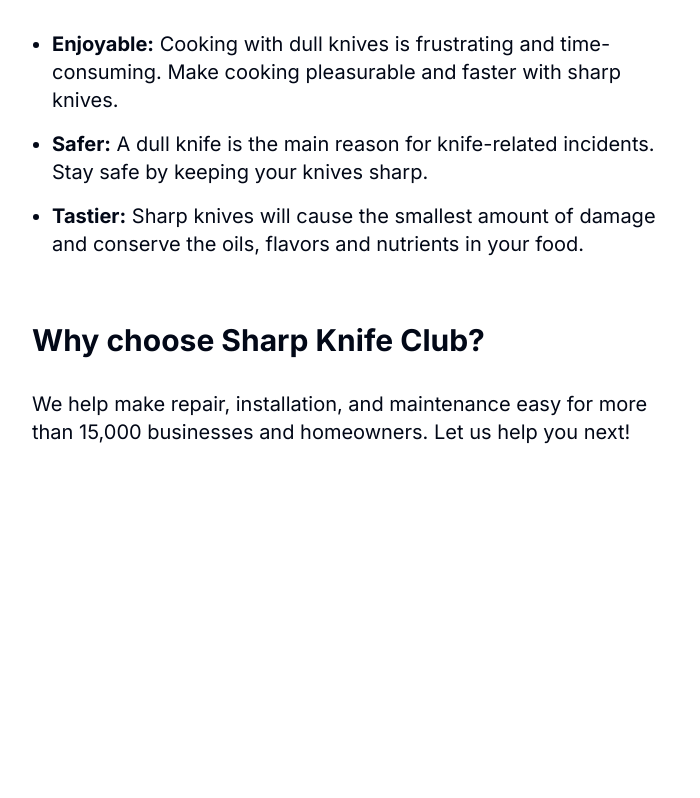
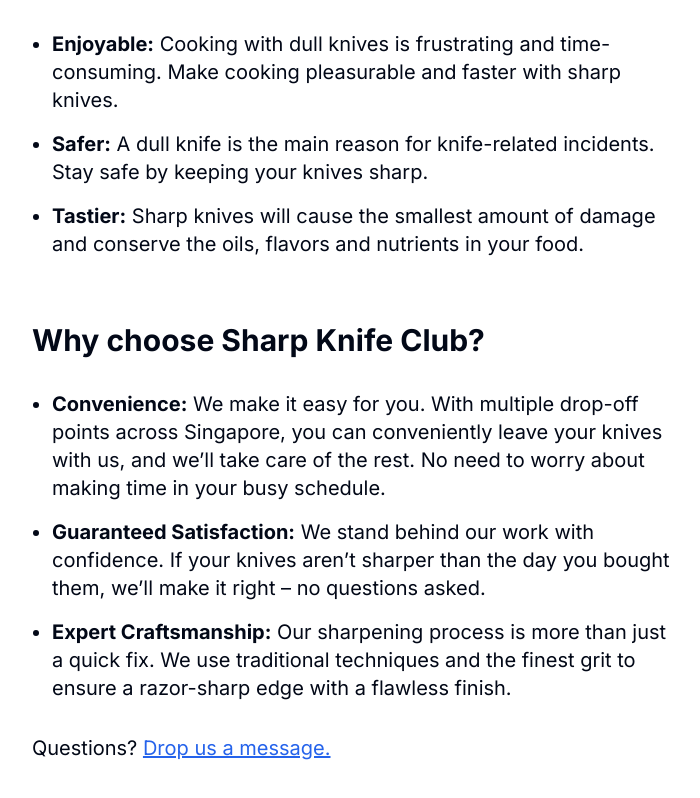
Before and after one commit to seantanyurong/sharp-knife-club, a Next.js app: page / in a window 1280 px wide. Shown: the part 1962-2760 px from the top of the page, without its empty margins (288-988 px from the left). Before the commit the page ends 2472 px from the top, so only its background shows below. Built offline with nearby package versions, Linux system fonts and the light colour scheme.

Commit message:
feature: add about us

```diff
--- a/app/page.tsx
+++ b/app/page.tsx
@@ -27,10 +27,10 @@ export default function Home() {
               <p className='text-lg font-semibold'>(65) 9677 0773</p>
             </a>
             <Button variant={'secondary'} size={'lg'} className='text-lg font-semibold hidden md:block'>
-              Get Started
+              Join Waitlist
             </Button>
             <Button variant={'secondary'} size={'sm'} className='text-sm font-semibold block md:hidden'>
-              Get Started
+              Join Waitlist
             </Button>
           </div>
         </div>
@@ -105,10 +105,31 @@ export default function Home() {
           </ul>
         </div>
         <h1 className='text-3xl font-bold mb-8'>Why choose Sharp Knife Club?</h1>
-        <p className='text-xl'>
-          We help make repair, installation, and maintenance easy for more than 15,000 businesses and homeowners. Let us
-          help you next!
-        </p>
+        <div className='mb-16'>
+          <ul className='text-xl list-disc pl-5 mb-8'>
+            <li className='mb-4'>
+              <b>Convenience:</b> We make it easy for you. With multiple drop-off points across Singapore, you can
+              conveniently leave your knives with us, and we’ll take care of the rest. No need to worry about making
+              time in your busy schedule.
+            </li>
+            <li className='mb-4'>
+              <b>Guaranteed Satisfaction:</b> We stand behind our work with confidence. If your knives aren’t sharper
+              than the day you bought them, we’ll make it right – no questions asked.
+            </li>{' '}
+            <li className=''>
+              <b>Expert Craftsmanship:</b> Our sharpening process is more than just a quick fix. We use traditional
+              techniques and the finest grit to ensure a razor-sharp edge with a flawless finish.
+            </li>{' '}
+          </ul>
+          <p className='text-xl'>
+            Questions?{' '}
+            <a
+              href='https://wa.me/6596770773'
+              className='underline text-blue-600 hover:text-blue-800 visited:text-purple-600'>
+              Drop us a message.
+            </a>
+          </p>
+        </div>
       </div>
     </main>
   );
```
